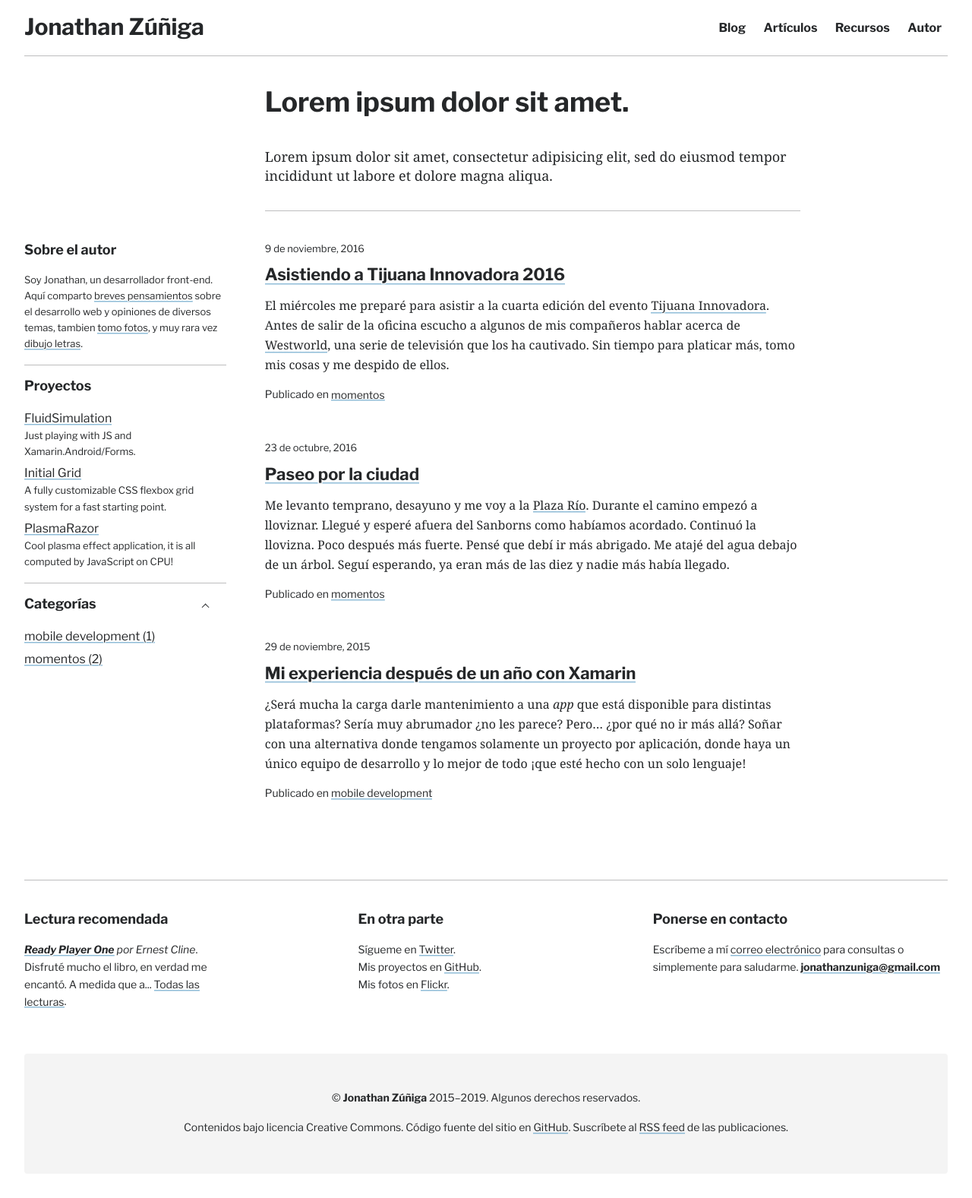
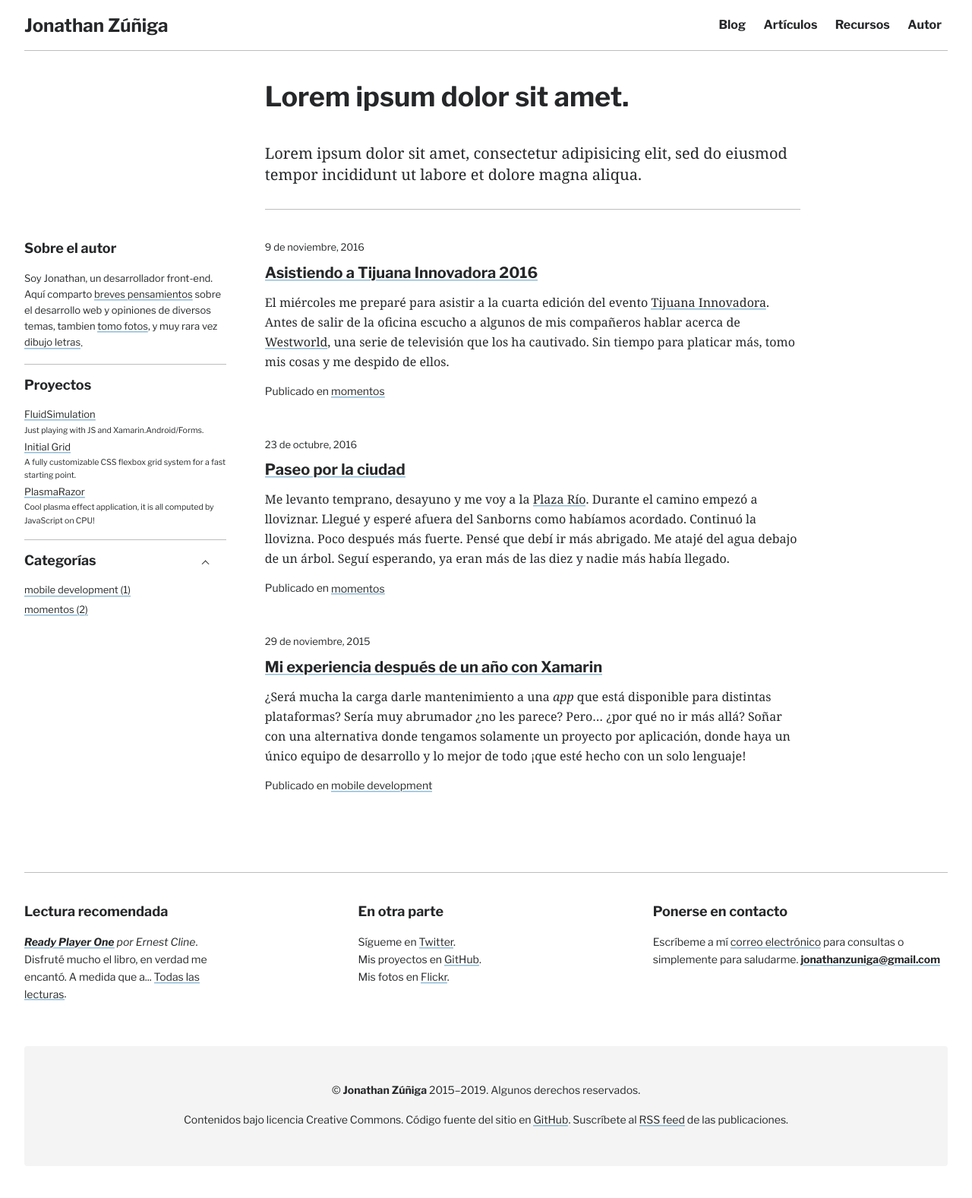
Before and after one commit to jonathanzuniga/jonathanzuniga.github.io, a Jekyll site: the page built from index.html, in a window 1280 px wide. Shown: the whole page at 76% size. Built offline with Jekyll 4.4.1, drawn with Linux system fonts in a browser that asks for light colours; the list of posts is cut into pages by our own code.

Commit message:
Update patterns file, edit intro-*.

```diff
--- a/_layouts/default.html
+++ b/_layouts/default.html
@@ -35,13 +35,13 @@
 
         <div class="intro-content">
             {% if page.url == '/' %}
-                <p class="h5">
+                <p class="h4">
                     Lorem ipsum dolor sit amet, consectetur adipisicing elit, sed do eiusmod tempor incididunt ut labore et dolore magna aliqua.
                 </p>
 
                 <hr>
             {% elsif page.layout == 'category' %}
-                <p class="h5">
+                <p class="h4">
                     {% if page.description %}
                             {{ page.description }}
                     {% else %}
```
Also changed, not shown: css/patterns.min.css.
